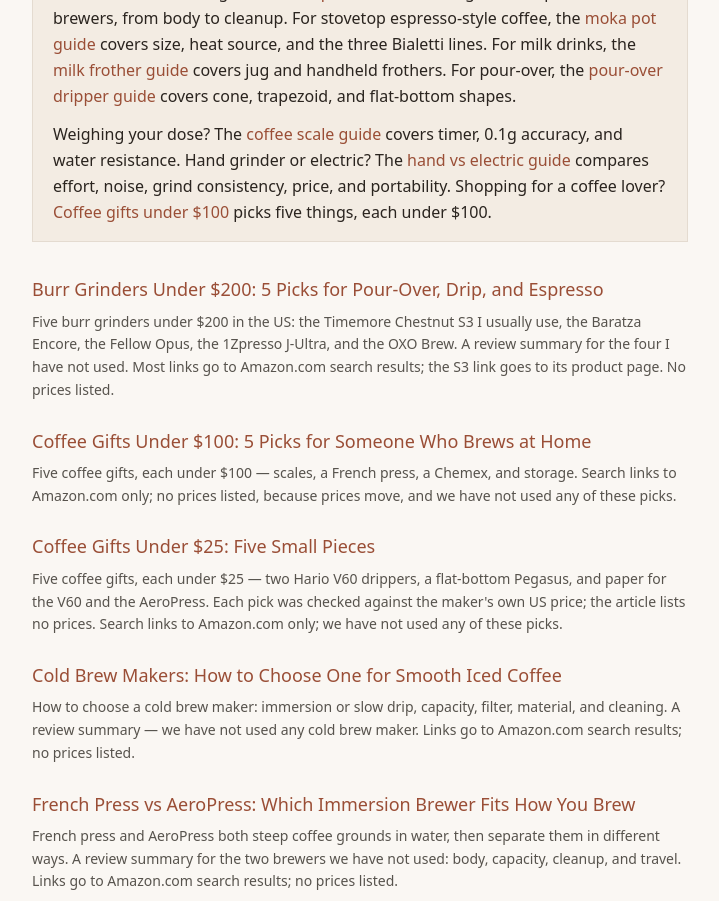
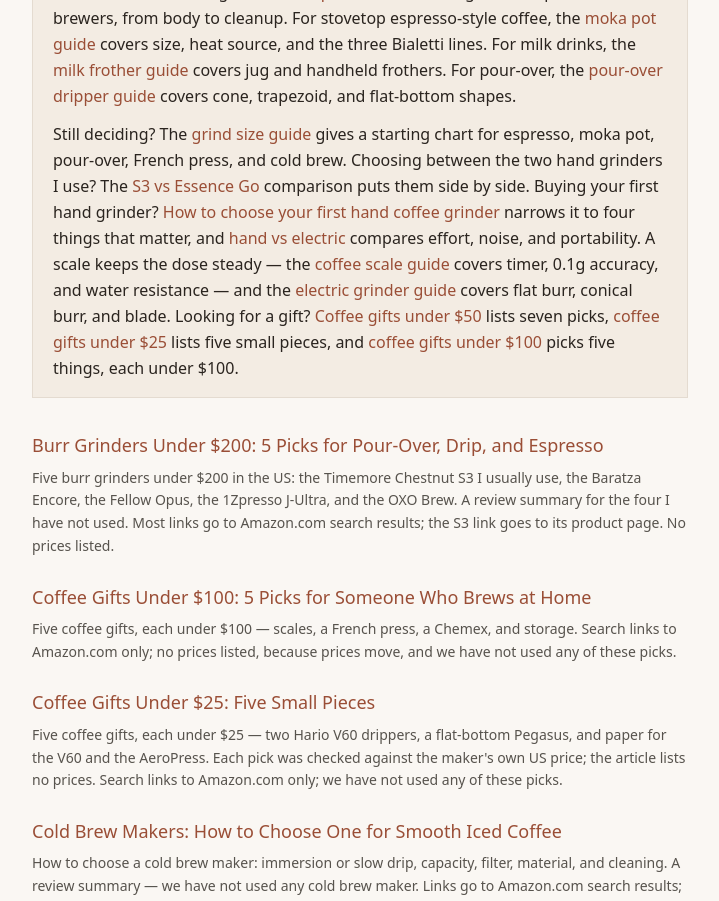
Before and after one commit to hirakiyoshitaka/coffee-mill-compare, a Next.js app: page /en in a window 1280 px wide. Shown: the part 980-1881 px from the top of the page, without its empty margins (280-999 px from the left). Built offline with nearby package versions, Linux system fonts and the light colour scheme; no server answers.

Commit message:
EN top: use 00:25 draft paragraph (8 entries) + gifts-under-100

```diff
--- a/src/app/(en)/en/page.tsx
+++ b/src/app/(en)/en/page.tsx
@@ -80,17 +80,42 @@ const featured = (
       covers cone, trapezoid, and flat-bottom shapes.
     </p>
     <p className="mt-3 text-base leading-relaxed">
-      Weighing your dose? The{" "}
+      Still deciding? The{" "}
+      <Link href="/en/articles/coffee-grind-size-guide/" className="text-[var(--accent)] underline-offset-4 hover:underline">
+        grind size guide
+      </Link>{" "}
+      gives a starting chart for espresso, moka pot, pour-over, French press, and cold brew.
+      Choosing between the two hand grinders I use? The{" "}
+      <Link href="/en/articles/timemore-chestnut-s3-vs-epeios-essence-go/" className="text-[var(--accent)] underline-offset-4 hover:underline">
+        S3 vs Essence Go
+      </Link>{" "}
+      comparison puts them side by side. Buying your first hand grinder?{" "}
+      <Link href="/en/articles/how-to-choose-hand-coffee-mill/" className="text-[var(--accent)] underline-offset-4 hover:underline">
+        How to choose your first hand coffee grinder
+      </Link>{" "}
+      narrows it to four things that matter, and{" "}
+      <Link href="/en/articles/hand-vs-electric-coffee-mill/" className="text-[var(--accent)] underline-offset-4 hover:underline">
+        hand vs electric
+      </Link>{" "}
+      compares effort, noise, and portability. A scale keeps the dose steady — the{" "}
       <Link href="/en/articles/coffee-scale-guide/" className="text-[var(--accent)] underline-offset-4 hover:underline">
         coffee scale guide
       </Link>{" "}
-      covers timer, 0.1g accuracy, and water resistance. Hand grinder or electric? The{" "}
-      <Link href="/en/articles/hand-vs-electric-coffee-mill/" className="text-[var(--accent)] underline-offset-4 hover:underline">
-        hand vs electric guide
+      covers timer, 0.1g accuracy, and water resistance — and the{" "}
+      <Link href="/en/articles/electric-coffee-grinder-guide/" className="text-[var(--accent)] underline-offset-4 hover:underline">
+        electric grinder guide
       </Link>{" "}
-      compares effort, noise, grind consistency, price, and portability. Shopping for a coffee lover?{" "}
+      covers flat burr, conical burr, and blade. Looking for a gift?{" "}
+      <Link href="/en/articles/coffee-gifts-under-50/" className="text-[var(--accent)] underline-offset-4 hover:underline">
+        Coffee gifts under $50
+      </Link>{" "}
+      lists seven picks,{" "}
+      <Link href="/en/articles/coffee-gifts-under-25/" className="text-[var(--accent)] underline-offset-4 hover:underline">
+        coffee gifts under $25
+      </Link>{" "}
+      lists five small pieces, and{" "}
       <Link href="/en/articles/coffee-gifts-under-100/" className="text-[var(--accent)] underline-offset-4 hover:underline">
-        Coffee gifts under $100
+        coffee gifts under $100
       </Link>{" "}
       picks five things, each under $100.
     </p>
```
